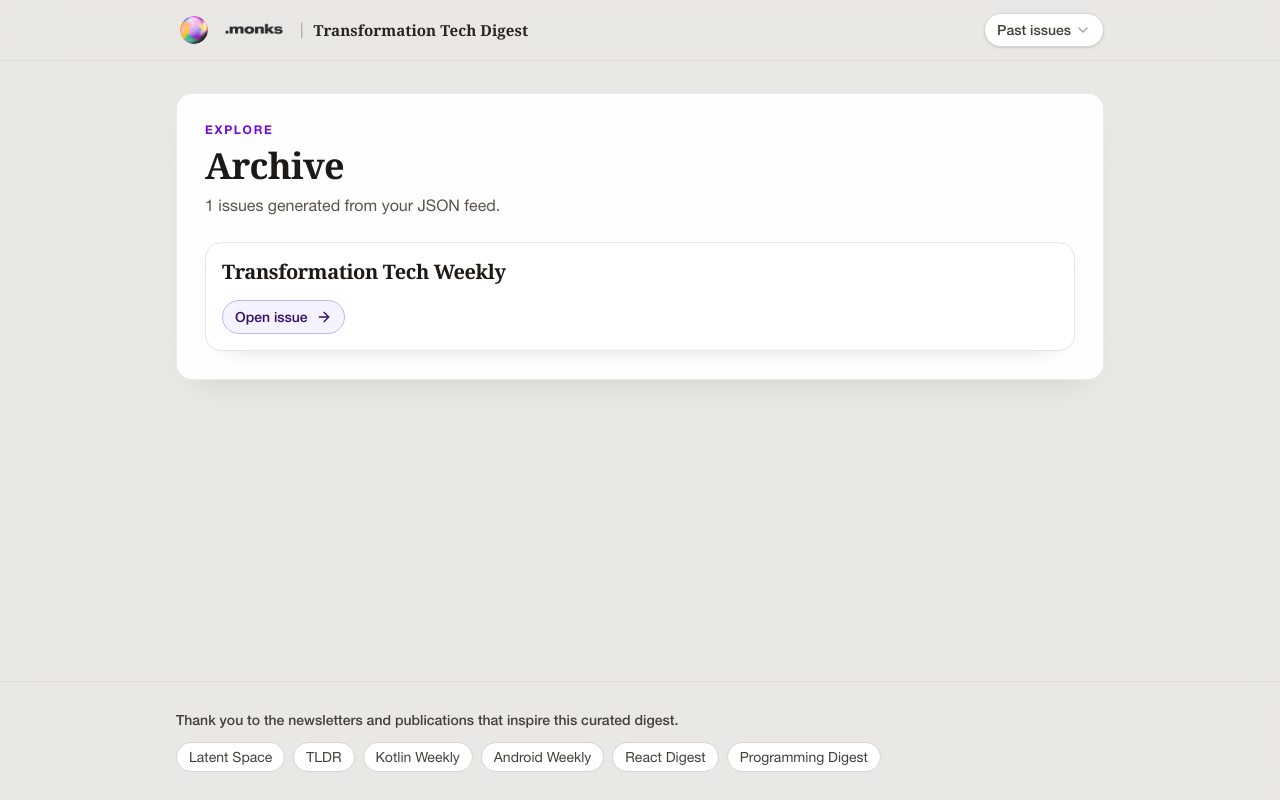
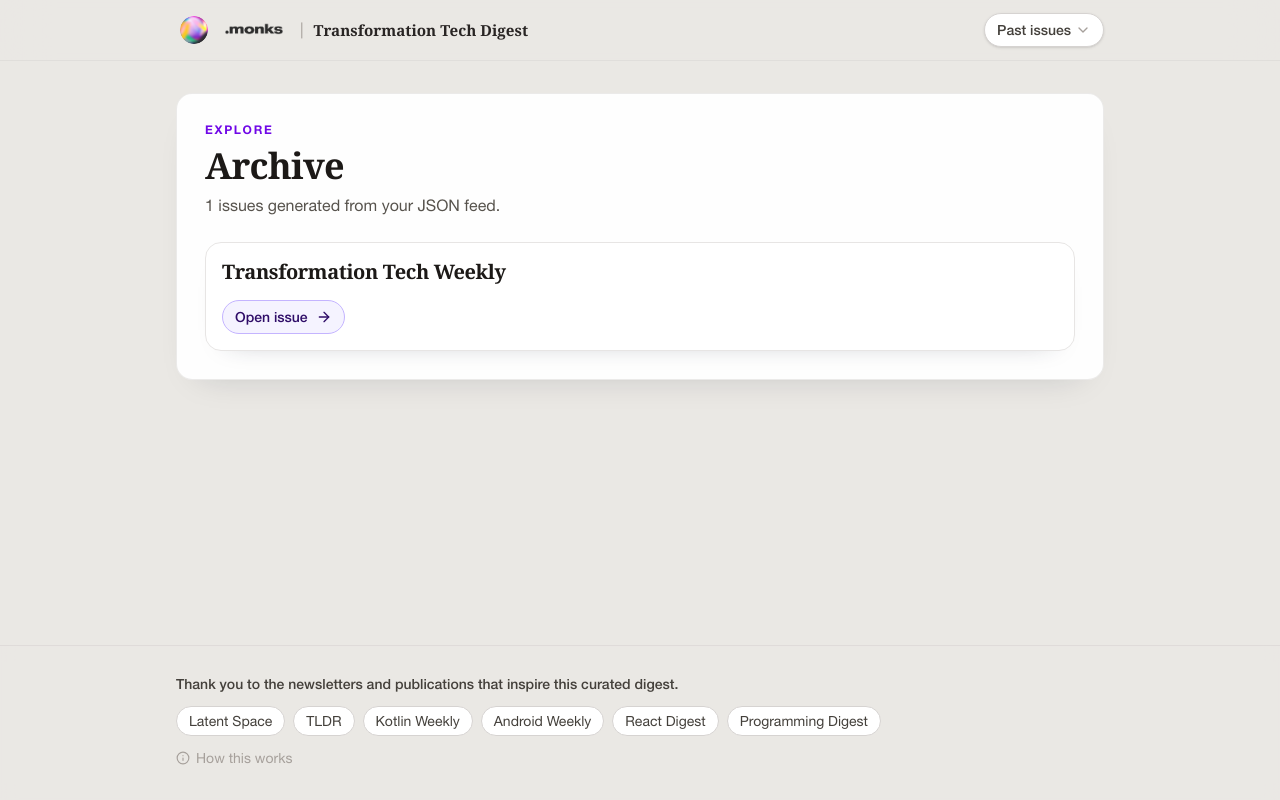
Before and after one commit to JulianEzequielPico-Monks/transformation-tech-newsletter, a Next.js app: page /archive in a window 1280 px wide. Built offline with nearby package versions, Linux system fonts and the light colour scheme; a web font is replaced by a local one.

Commit message:
feat: add "How this works" link to footer for user guidance

```diff
--- a/src/app/layout.tsx
+++ b/src/app/layout.tsx
@@ -1,6 +1,7 @@
 import type { Metadata } from "next";
 import Image from "next/image";
 import Link from "next/link";
+import { Info } from "lucide-react";
 import type { ReactNode } from "react";
 
 import { HistoryMenu } from "@/components/HistoryMenu";
@@ -117,6 +118,13 @@ async function LayoutFooter({
         ) : (
           <p className="text-sm text-stone-600">Add sources in data/newsletter-sources.json.</p>
         )}
+        <Link
+          href="/how-it-works"
+          className="inline-flex items-center gap-1.5 text-sm text-stone-400 transition-colors hover:text-stone-600"
+        >
+          <Info className="h-3.5 w-3.5" />
+          How this works
+        </Link>
       </div>
     </footer>
   );
```
